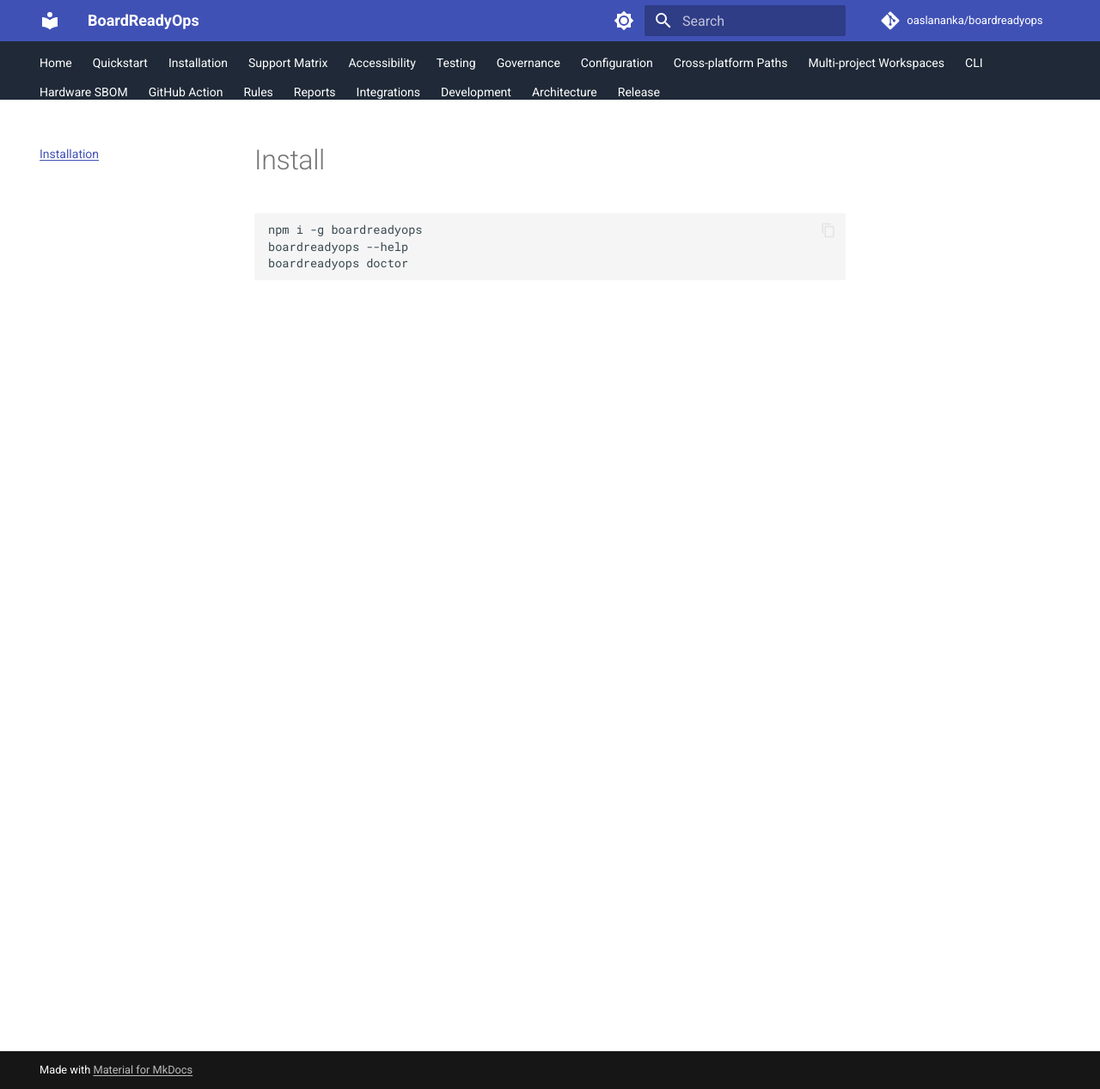
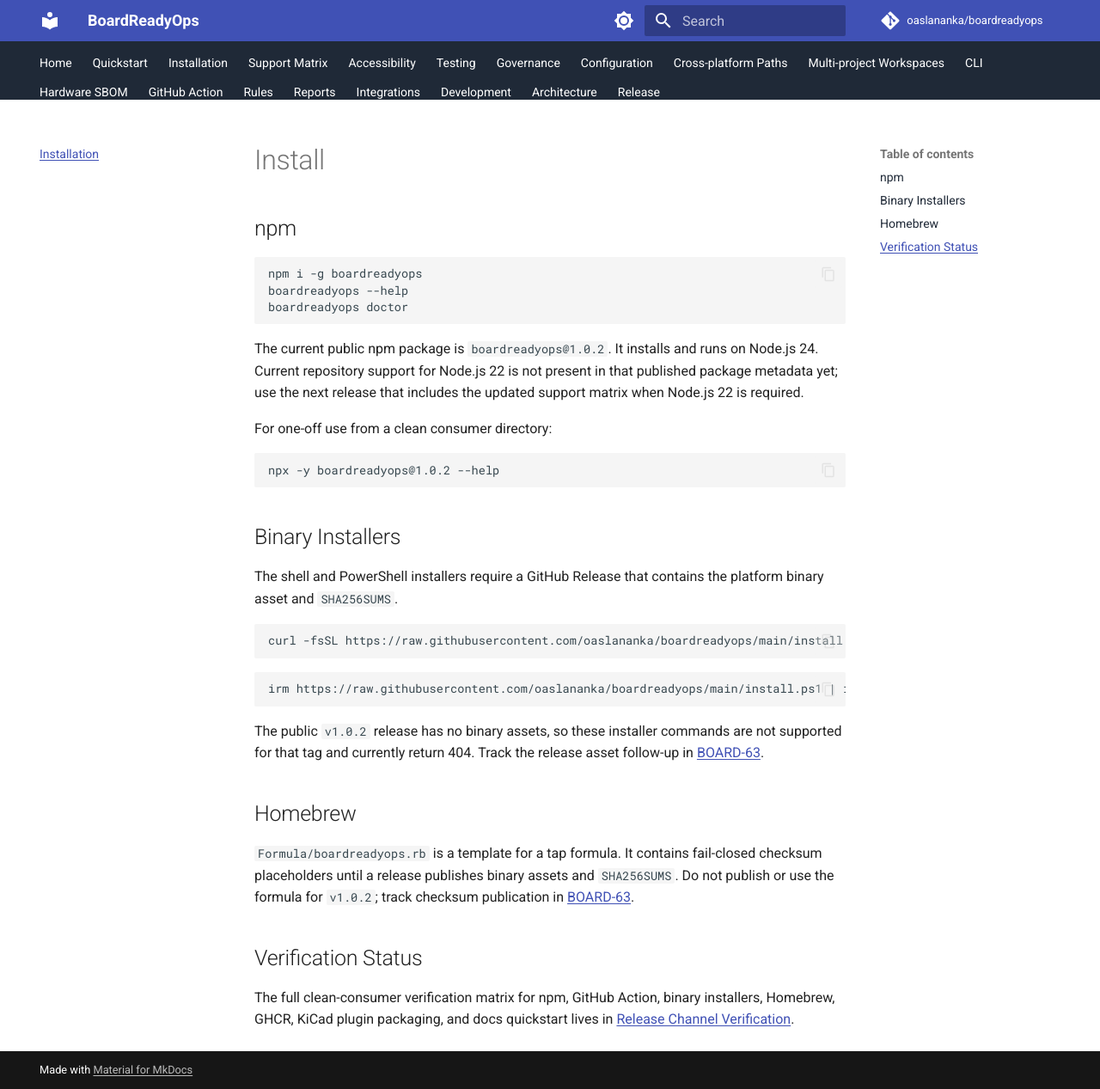
Before and after one commit to actions-marketplace-validations/oaslananka_boardreadyops, an MkDocs documentation site: the page built from docs/install.md, in a window 1280 px wide and 1267 px high. Shown: the whole window at 86% size. Built offline with MkDocs 1.6.1 and Material for MkDocs 9.7.7, drawn with Linux system fonts in a browser that asks for light colours; comment, search, counter and statistics services are not loaded; the version menu is left out.

Commit message:
docs(release): record clean consumer channel verification
Document BOARD-51 clean consumer release-channel audit results, public artifact evidence, and follow-up blockers.

````diff
--- a/docs/install.md
+++ b/docs/install.md
@@ -1,7 +1,52 @@
 # Install
+
+## npm
 
 ```bash
 npm i -g boardreadyops
 boardreadyops --help
 boardreadyops doctor
 ```
+
+The current public npm package is `boardreadyops@1.0.2`. It installs and runs
+on Node.js 24. Current repository support for Node.js 22 is not present in that
+published package metadata yet; use the next release that includes the updated
+support matrix when Node.js 22 is required.
+
+For one-off use from a clean consumer directory:
+
+```bash
+npx -y boardreadyops@1.0.2 --help
+```
+
+## Binary Installers
+
+The shell and PowerShell installers require a GitHub Release that contains the
+platform binary asset and `SHA256SUMS`.
+
+```bash
+curl -fsSL https://raw.githubusercontent.com/oaslananka/boardreadyops/main/install.sh | sh
+```
+
+```powershell
+irm https://raw.githubusercontent.com/oaslananka/boardreadyops/main/install.ps1 | iex
+```
+
+The public `v1.0.2` release has no binary assets, so these installer commands
+are not supported for that tag and currently return 404. Track the release asset
+follow-up in
+[BOARD-63](https://linear.app/oaslananka/issue/BOARD-63/completion-follow-up-publish-binary-release-assets-and-homebrew).
+
+## Homebrew
+
+`Formula/boardreadyops.rb` is a template for a tap formula. It contains
+fail-closed checksum placeholders until a release publishes binary assets and
+`SHA256SUMS`. Do not publish or use the formula for `v1.0.2`; track checksum
+publication in
+[BOARD-63](https://linear.app/oaslananka/issue/BOARD-63/completion-follow-up-publish-binary-release-assets-and-homebrew).
+
+## Verification Status
+
+The full clean-consumer verification matrix for npm, GitHub Action, binary
+installers, Homebrew, GHCR, KiCad plugin packaging, and docs quickstart lives in
+[Release Channel Verification](release/channel-verification.md).
--- a/mkdocs.yml
+++ b/mkdocs.yml
@@ -103,3 +103,4 @@ nav:
           - "0006: License Compliance": architecture/adr/0006-license-compliance.md
   - Release:
       - Process: release/process.md
+      - Channel Verification: release/channel-verification.md
````
Also changed, not shown: README.md (+23 -4 lines), docs/github-action.md (+8 -0 lines), docs/kicad-plugin.md (+6 -1 lines), docs/quickstart.md (+6 -1 lines), docs/release/channel-verification.md (added, +94 -0 lines).
